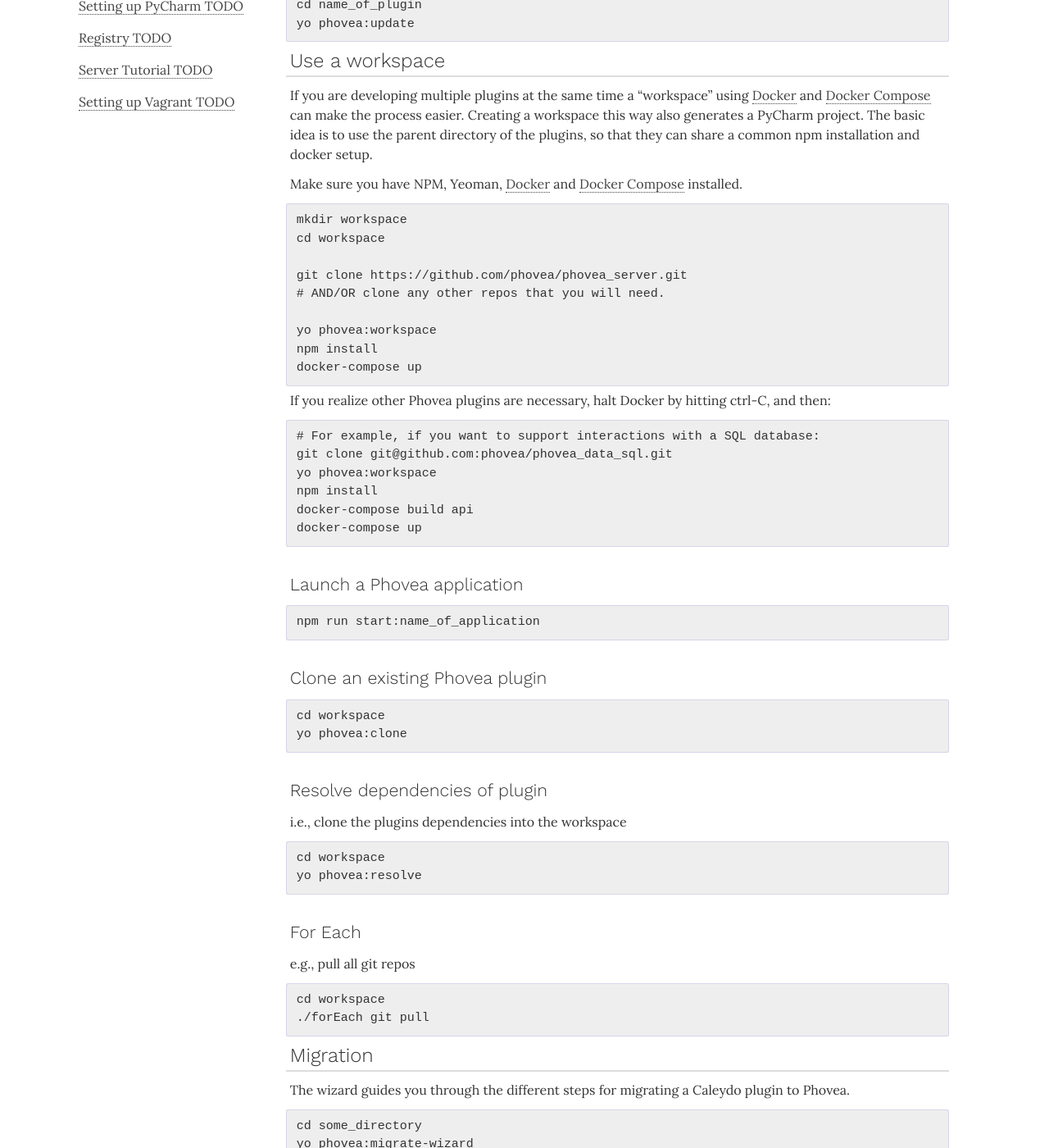
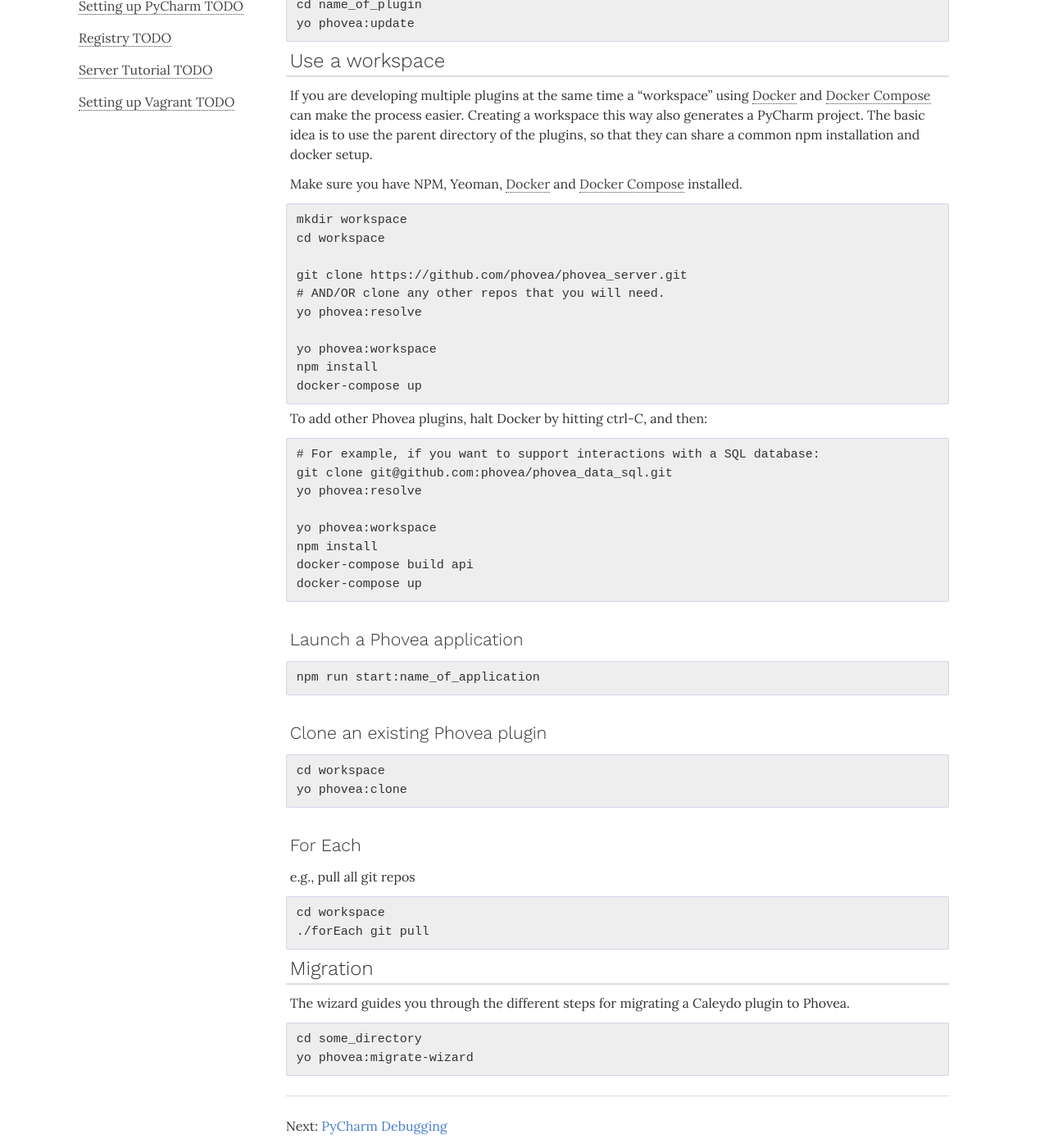
Before and after one commit to phovea/phovea.github.io, a Jekyll site: the page built from contributors/cheatsheet.md, in a window 1280 px wide and 1400 px high, scrolled down 670 px. Shown: the whole window at 82% size. Built offline with Jekyll 4.4.1, drawn with Linux system fonts in a browser that asks for light colours; nearby versions of some CDN libraries; some web fonts are replaced.

Commit message:
Change wording, resolve dependencies

````diff
--- a/contributors/cheatsheet.md
+++ b/contributors/cheatsheet.md
@@ -59,17 +59,20 @@ cd workspace
 
 git clone https://github.com/phovea/phovea_server.git
 # AND/OR clone any other repos that you will need.
+yo phovea:resolve
 
 yo phovea:workspace
 npm install
 docker-compose up
 ```
 
-If you realize other Phovea plugins are necessary, halt Docker by hitting ctrl-C, and then:
+To add other Phovea plugins, halt Docker by hitting ctrl-C, and then:
 
 ```
 # For example, if you want to support interactions with a SQL database:
 git clone git@github.com:phovea/phovea_data_sql.git
+yo phovea:resolve
+
 yo phovea:workspace
 npm install
 docker-compose build api
@@ -87,15 +90,6 @@ npm run start:name_of_application
 ```
 cd workspace
 yo phovea:clone
-```
-
-### Resolve dependencies of plugin
-
-i.e., clone the plugins dependencies into the workspace
-
-```
-cd workspace
-yo phovea:resolve
 ```
 
 ### For Each
````
